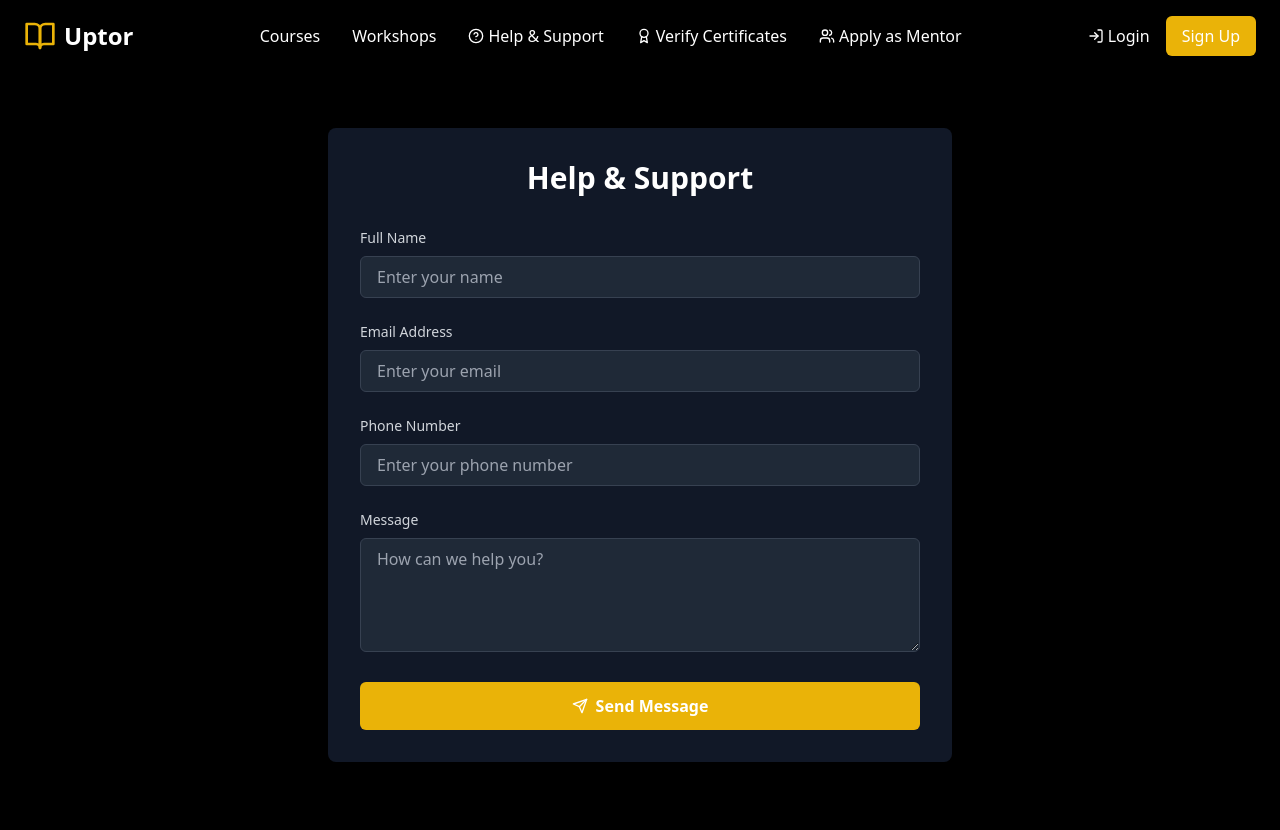
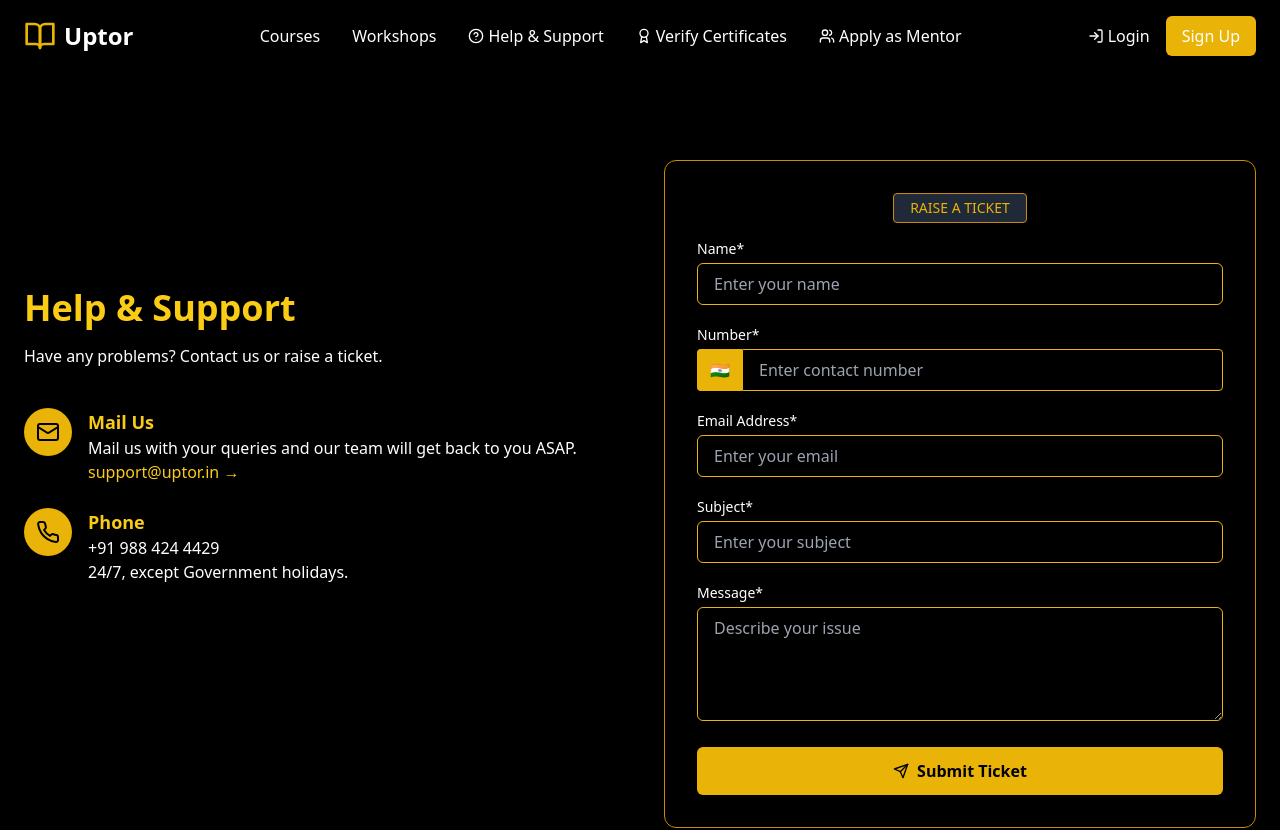
Before and after one commit to Hariomkabra/Elevate, a React (Vite) app: page /help-support in a window 1280 px wide. Shown: the top 830 px of the page. Built offline with nearby package versions, Linux system fonts and the light colour scheme.

Commit message:
Update HelpSupport.tsx

```diff
--- a/src/pages/HelpSupport.tsx
+++ b/src/pages/HelpSupport.tsx
@@ -1,71 +1,128 @@
 import React from 'react';
 import Header from '../components/Header';
 import Footer from '../components/Footer';
-import { Send } from 'lucide-react';
+import { Send, Mail, Phone } from 'lucide-react';
 
 const HelpSupport = () => {
   return (
-    <div className="bg-black min-h-screen">
+    <div className="bg-black min-h-screen text-white">
       <Header />
-      <div className="pt-32 pb-20">
-        <div className="max-w-2xl mx-auto px-6">
-          <div className="bg-gray-900 rounded-lg p-8">
-            <h1 className="text-3xl font-bold text-white mb-8 text-center">Help & Support</h1>
-            <form className="space-y-6">
+      <div className="pt-40 pb-20 px-6">
+        <div className=" max-w-7xl mx-auto grid md:grid-cols-2 gap-12">
+          {/* Left side */}
+          <div>
+            <h1 className="pt-32 text-4xl font-bold mb-4 text-yellow-400">Help & Support</h1>
+            <p className="text-white mb-10">
+              Have any problems? Contact us or raise a ticket.
+            </p>
+
+            <div className="space-y-6">
+              <div className="flex items-start gap-4">
+                <div className="bg-yellow-500 p-3 rounded-full">
+                  <Mail className="text-black" />
+                </div>
+                <div>
+                  <h3 className="text-lg font-semibold text-yellow-400">Mail Us</h3>
+                  <p className="text-white">Mail us with your queries and our team will get back to you ASAP.</p>
+                  <a href="mailto:support@uptor.in" className="text-yellow-400 hover:underline">
+                    support@uptor.in →
+                  </a>
+                </div>
+              </div>
+
+              <div className="flex items-start gap-4">
+                <div className="bg-yellow-500 p-3 rounded-full">
+                  <Phone className="text-black" />
+                </div>
+                <div>
+                  <h3 className="text-lg font-semibold text-yellow-400">Phone</h3>
+                  <p className="text-white">+91 988 424 4429</p>
+                  <p className="text-white">24/7, except Government holidays.</p>
+                </div>
+              </div>
+            </div>
+          </div>
+
+          {/* Right side form */}
+                <div className="bg-black rounded-xl p-8 shadow-xl border border-yellow-600">
+                <div className="flex justify-center mb-4">
+                <button className="bg-gray-800 px-4 py-1 rounded text-sm text-yellow-500 border border-yellow-600">
+                  RAISE A TICKET
+                </button>
+              </div>
+
+            <form className="space-y-5">
               <div>
-                <label htmlFor="name" className="block text-sm font-medium text-gray-300 mb-2">
-                  Full Name
+                <label htmlFor="name" className="text-sm font-medium mb-1 block">
+                  Name*
                 </label>
                 <input
                   type="text"
                   id="name"
-                  className="w-full bg-gray-800 border border-gray-700 rounded-md px-4 py-2 text-white focus:outline-none focus:ring-2 focus:ring-yellow-500"
                   placeholder="Enter your name"
+                  className="w-full bg-black border border-yellow-500 rounded-md px-4 py-2 text-white placeholder-gray-400 focus:outline-none"
                 />
               </div>
 
               <div>
-                <label htmlFor="email" className="block text-sm font-medium text-gray-300 mb-2">
-                  Email Address
+                <label htmlFor="number" className="text-sm font-medium mb-1 block">
+                  Number*
+                </label>
+                <div className="flex items-center">
+                  <span className="bg-yellow-500 text-black px-3 py-2 rounded-l border border-r-0 border-yellow-500">
+                    🇮🇳
+                  </span>
+                  <input
+                    type="tel"
+                    id="number"
+                    placeholder="Enter contact number"
+                    className="w-full bg-black border border-yellow-500 rounded-r px-4 py-2 text-white placeholder-gray-400 focus:outline-none"
+                  />
+                </div>
+              </div>
+
+              <div>
+                <label htmlFor="email" className="text-sm font-medium mb-1 block">
+                  Email Address*
                 </label>
                 <input
                   type="email"
                   id="email"
-                  className="w-full bg-gray-800 border border-gray-700 rounded-md px-4 py-2 text-white focus:outline-none focus:ring-2 focus:ring-yellow-500"
                   placeholder="Enter your email"
+                  className="w-full bg-black border border-yellow-500 rounded-md px-4 py-2 text-white placeholder-gray-400 focus:outline-none"
                 />
               </div>
 
               <div>
-                <label htmlFor="phone" className="block text-sm font-medium text-gray-300 mb-2">
-                  Phone Number
+                <label htmlFor="subject" className="text-sm font-medium mb-1 block">
+                  Subject*
                 </label>
                 <input
-                  type="tel"
-                  id="phone"
-                  className="w-full bg-gray-800 border border-gray-700 rounded-md px-4 py-2 text-white focus:outline-none focus:ring-2 focus:ring-yellow-500"
-                  placeholder="Enter your phone number"
+                  type="text"
+                  id="subject"
+                  placeholder="Enter your subject"
+                  className="w-full bg-black border border-yellow-500 rounded-md px-4 py-2 text-white placeholder-gray-400 focus:outline-none"
                 />
               </div>
 
               <div>
-                <label htmlFor="message" className="block text-sm font-medium text-gray-300 mb-2">
-                  Message
+                <label htmlFor="message" className="text-sm font-medium mb-1 block">
+                  Message*
                 </label>
                 <textarea
                   id="message"
                   rows={4}
-                  className="w-full bg-gray-800 border border-gray-700 rounded-md px-4 py-2 text-white focus:outline-none focus:ring-2 focus:ring-yellow-500"
-                  placeholder="How can we help you?"
+                  placeholder="Describe your issue"
+                  className="w-full bg-black border border-yellow-500 rounded-md px-4 py-2 text-white placeholder-gray-400 focus:outline-none"
                 />
               </div>
 
               <button
                 type="submit"
-                className="w-full bg-yellow-500 hover:bg-yellow-600 text-white py-3 rounded-md font-semibold flex items-center justify-center gap-2 transition-colors"
+                className="w-full bg-yellow-500 hover:bg-yellow-400 text-black py-3 rounded-md font-semibold flex items-center justify-center gap-2 transition"
               >
                 <Send className="h-4 w-4" />
-                Send Message
+                Submit Ticket
               </button>
             </form>
           </div>
```
